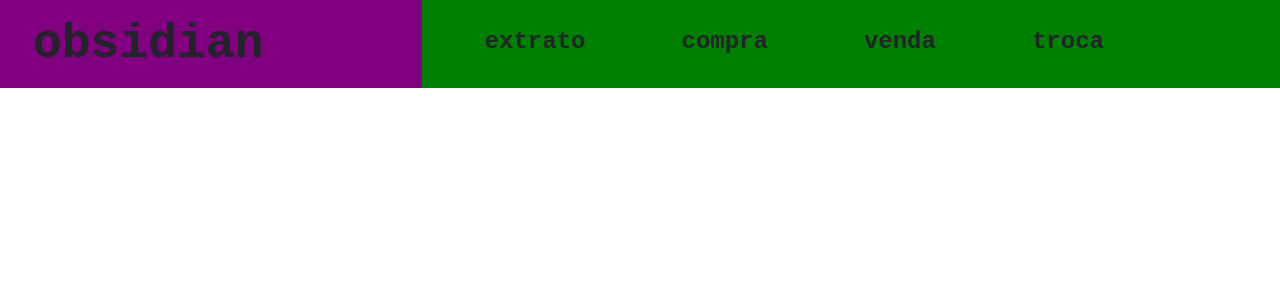
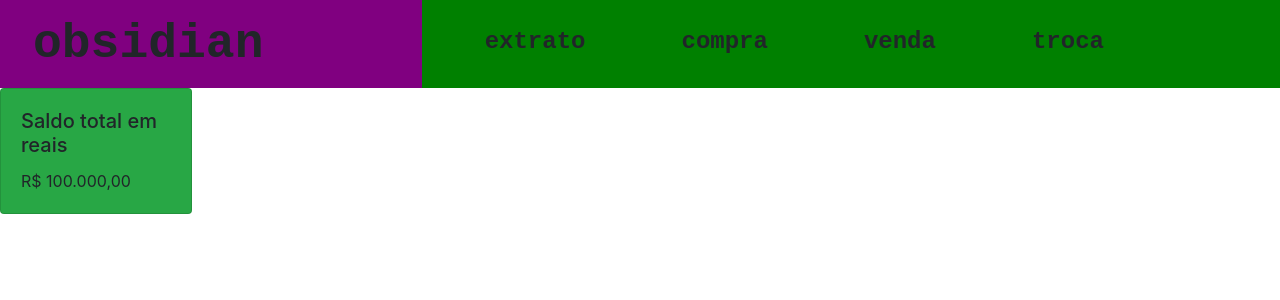
Before and after one commit to marjorinec/obsidian, a React (Create React App) app: page / in a window 1280 px wide. Shown: the top 300 px of the page. Built offline with nearby package versions, Linux system fonts and the light colour scheme.

Commit message:
feat: add balance in Reais component

```diff
--- a/src/App.js
+++ b/src/App.js
@@ -1,11 +1,13 @@
 import React from 'react'
 import './App.css'
 import Header from './Header'
+import Balance from './Balance'
 
 function App() {
   return (
     <div className="app">
       <Header/>
+      <Balance/>
     </div>
   );
 }
--- /dev/null
+++ b/src/Balance.js
@@ -0,0 +1,22 @@
+import React from 'react'
+import { Card } from 'react-bootstrap'
+
+class Balance extends React.Component {
+  render() {
+    return (
+      <Card bg="success" style={{ width: '12rem'}}>
+        <Card.Body>
+          <Card.Title>
+            Saldo total em reais
+          </Card.Title>
+          <Card.Text>
+            R$ 100.000,00
+          </Card.Text>
+        </Card.Body>
+      </Card>
+    )
+  }
+
+}
+
+export default Balance
```
